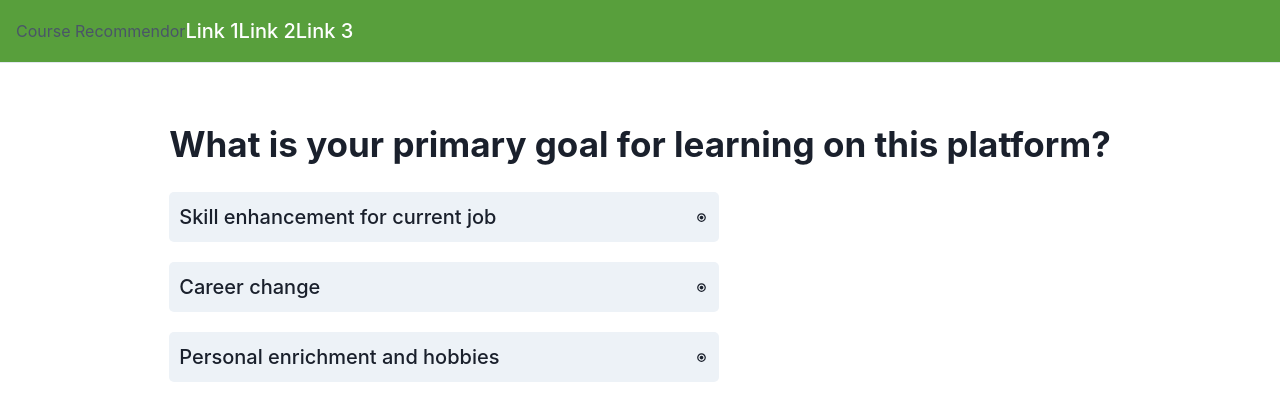
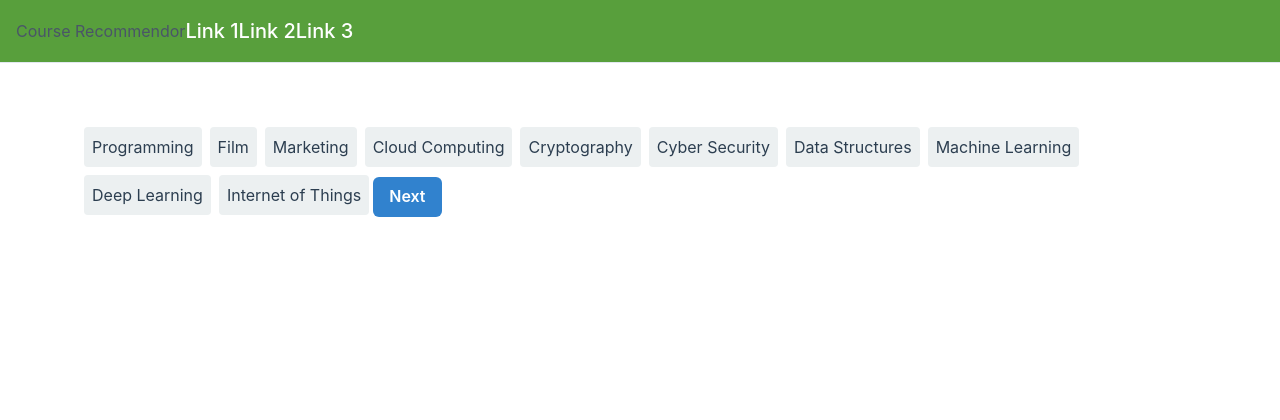
Before and after one commit to vishnusai99/SoftwareHackethon, a React (Create React App) app: page /quiz in a window 1280 px wide. Shown: the top 420 px of the page. Built offline with nearby package versions, Linux system fonts and the light colour scheme; the HTML template or start-up script is replaced by a standard one.

Commit message:
quiz integration

```diff
--- a/src/components/Home.js
+++ b/src/components/Home.js
@@ -1,9 +1,27 @@
+import axios from 'axios';
 import { useEffect, useState } from 'react';
+import { useLocation } from 'react-router-dom';
 
 function Home() {
+    const [data, setData] = useState([])
+    const k = useLocation()
+    async function postData(selectedTags) {
+        const url = "http://127.0.0.1:5000/recommendation"
+        // Default options are marked with *
+        const data = { keywords: selectedTags, course_level: "Beginner" }
+        const response = await axios.post(url, { ...data });
+        setData(response.data.recommendations)
+    }
+    console.log(k,'lk')
+    useEffect(() => {
+    if (k.state) {
+            postData(k.state.keywords)
+        }
+    }, [k?.state])
     return (
         <div className='container'>
-            <h1>Home</h1>
+            <h1>Courses</h1>
+            {data && data?.map((h) => <h2>something</h2>)}
         </div>
     );
 }
--- a/src/components/Quiz.js
+++ b/src/components/Quiz.js
@@ -12,10 +12,11 @@ import {
 import { BiRadioCircleMarked } from "react-icons/bi";
 import { useElapsedTime } from 'use-elapsed-time'
 import { useNavigate } from 'react-router-dom';
+import axios from 'axios';
 const Quiz = () => {
     const navigate = useNavigate()
     const [currentQuestion, setCurrentQuestion] = useState(0)
-    const [showScore, setShowScore] = useState(false)
+    const [showScore, setShowScore] = useState(true)
 
     const [goal, setGoal] = useState('');
     const [learingStyle, setLearingStyle] = useState('');
@@ -30,6 +31,15 @@ const Quiz = () => {
         'Select your preferred course duration', // duration
         'Which categories interest you the most?', // interests
     ]);
+    const [selectedTags, setSelectedTags] = useState([]);
+
+    const handleTagClick = (tag) => {
+        if (selectedTags.includes(tag)) {
+            setSelectedTags(selectedTags.filter((selectedTag) => selectedTag !== tag));
+        } else {
+            setSelectedTags([...selectedTags, tag]);
+        }
+    };
 
     const options = [
         [
@@ -54,10 +64,15 @@ const Quiz = () => {
         ],
         [
             'Programming',
-            'Web Development',
-            'Data Science',
-            'Design',
-            'Marketing',
+            'Film',
+            "Marketing",
+            "Cloud Computing",
+            "Cryptography",
+            'Cyber Security',
+            'Data Structures',
+            'Machine Learning',
+            'Deep Learning',
+            'Internet of Things'
         ],
     ];
     const answers = [
@@ -83,10 +98,15 @@ const Quiz = () => {
         ],
         [
             'Programming',
-            'Web Development',
-            'Data Science',
-            'Design',
-            'Marketing',
+            'film',
+            "Marketing",
+            "Cloud Computing cloud-computing",
+            "Cryptography",
+            'cyber-securty cyber security',
+            'Data Structures',
+            'Machine Learning machine-learning',
+            'Deep Learning',
+            'internet of things'
         ],
     ];
 
@@ -158,19 +178,20 @@ const Quiz = () => {
                                         setLoading(true)
                                         setTimeout(() => {
                                             setLoading(false)
-                                            if(currentQuestion===0) {
+                                            if (currentQuestion === 0) {
                                                 console.log(options[currentQuestion][index])
                                                 setGoal(options[currentQuestion][index])
                                             }
-                                            else if(currentQuestion===1) {
+                                            else if (currentQuestion === 1) {
 
                                             }
 
-                                            if (currentQuestion < questions.length - 1) {
+                                            if (currentQuestion < questions.length - 2) {
                                                 setCurrentQuestion(currentQuestion + 1)
                                             } else {
                                                 setShowScore(true)
-                                                navigate('/quiz');
+
+
                                             }
                                             setKey(new Date().getTime())
                                         }, 1000)
@@ -185,6 +206,34 @@ const Quiz = () => {
                         })}
                     </Flex>
                 </Box>}
+
+            {showScore && <div>
+                {options[4].map((tag, index) => (
+                    <span
+                        key={tag}
+                        onClick={() => handleTagClick(answers[4][index])}
+                        style={{
+                            padding: '8px',
+                            margin: '4px',
+                            cursor: 'pointer',
+                            backgroundColor: selectedTags.includes(answers[4][index]) ? '#3498db' : '#ecf0f1',
+                            color: selectedTags.includes(answers[4][index]) ? '#ffffff' : '#2c3e50',
+                            borderRadius: '4px',
+                            display: 'inline-block',
+                        }}
+                    >
+                        {tag}
+                    </span>
+                ))}
+                <Button variant={'solid'} colorScheme='blue' onClick={() => {
+                    // console.log(postData())
+                    navigate('/home', { state: { keywords: selectedTags } })
+                }}>
+                    Next
+                </Button>
+            </div>}
+
+
         </Flex>
     )
 }
```
Also changed, not shown: 1 other file (tests, documents, lock files or other folders).
